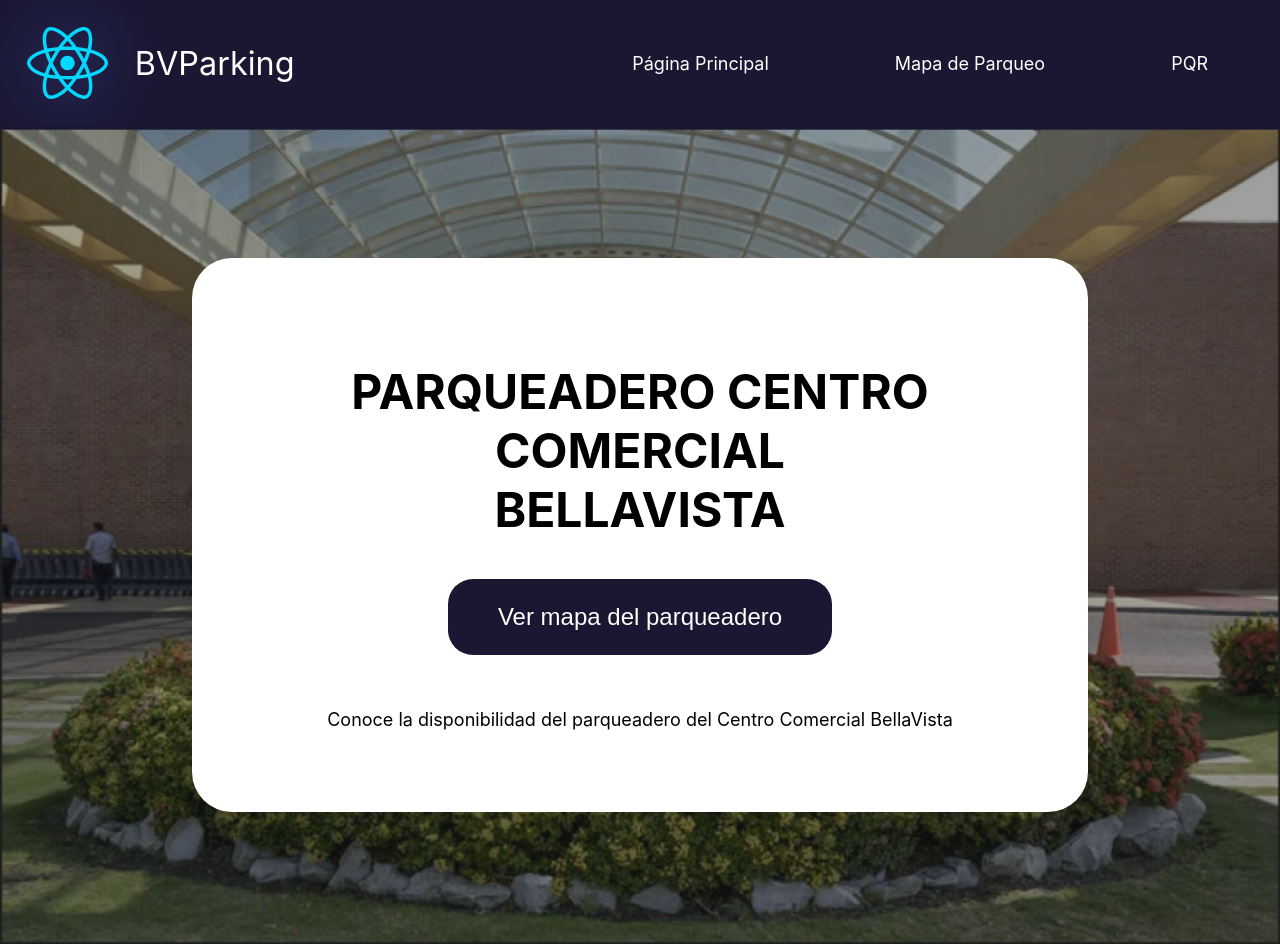
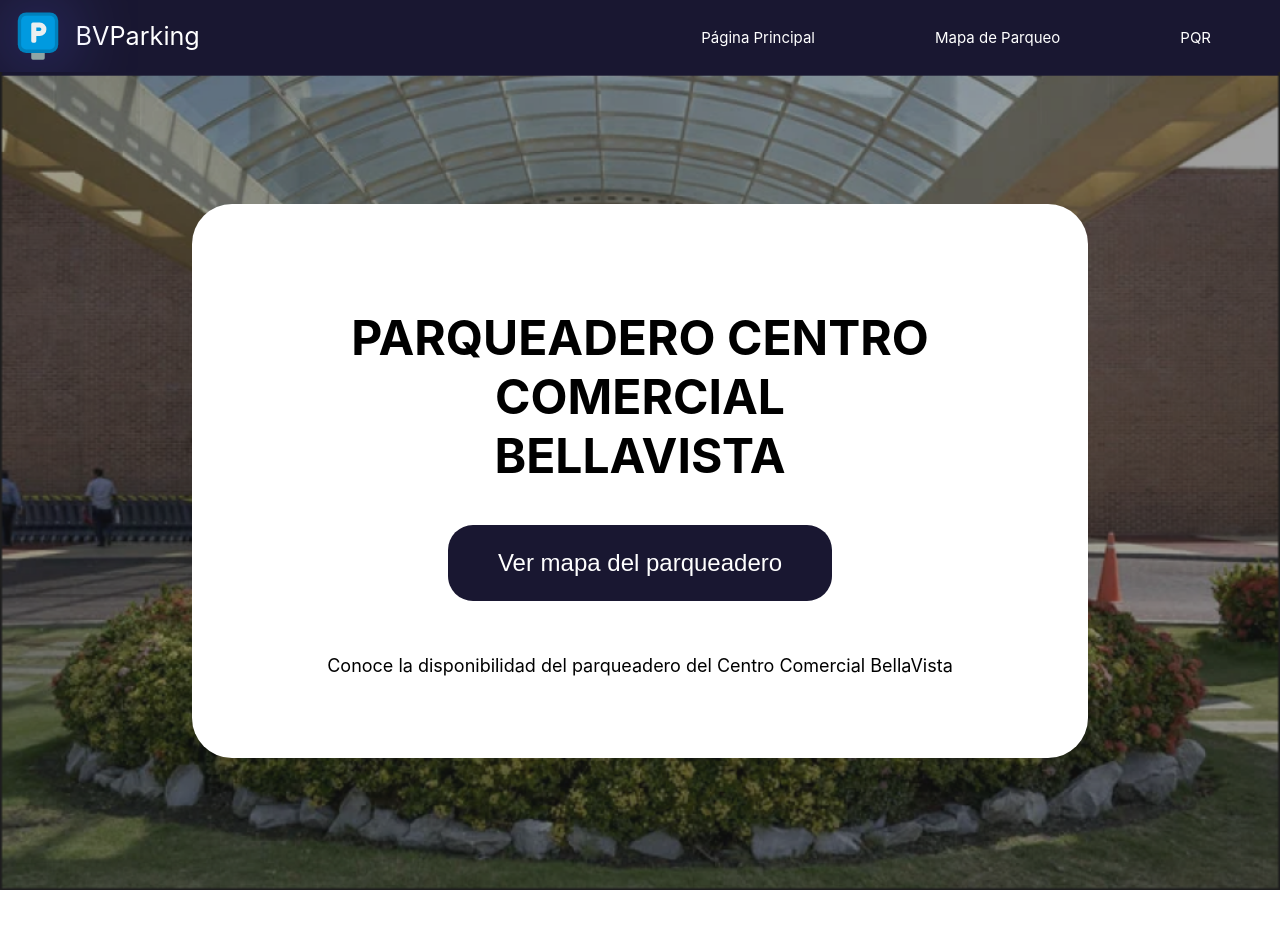
Before and after one commit to Myself2903/BVParking, a React (Vite) app in the folder frontend/: page / in a window 1280 px wide. After the commit the page ends 890 px from the top, so only its background shows below. Built offline with nearby package versions, Linux system fonts and the light colour scheme; the HTML template or start-up script is replaced by a standard one.

Commit message:
Modificación de la navbar

```diff
--- a/frontend/src/Pages/MainPage.jsx
+++ b/frontend/src/Pages/MainPage.jsx
@@ -1,4 +1,4 @@
-import logo from '../assets/react.svg'
+import logo from '../assets/parking2.svg'
 import background from '../assets/background.png'
 import '../styles/MainPage.css'
 
--- a/frontend/src/styles/MainPage.css
+++ b/frontend/src/styles/MainPage.css
@@ -15,7 +15,7 @@
 }
 
 .brand label{
-    font-size: 1.8em;
+    font-size: 1.4em;
 }
 
 .navOptions{
@@ -31,6 +31,7 @@
     transition: background-color 0.2s ease-in-out;
     padding: 1em;
     border-radius: 30px;
+    font-size: 15px;
 }
 
 .navOptions a:hover{
@@ -39,8 +40,8 @@
 }
 
 .logo {
-    height: 4em;
-    padding: 1.5em;
+    height: 3em;
+    padding: 0.5em 0.6em 0.5em 0.6em;
     will-change: filter;
     transition: filter 300ms;
 }
```
Also changed, not shown: frontend/src/assets/parking2.svg (added).
